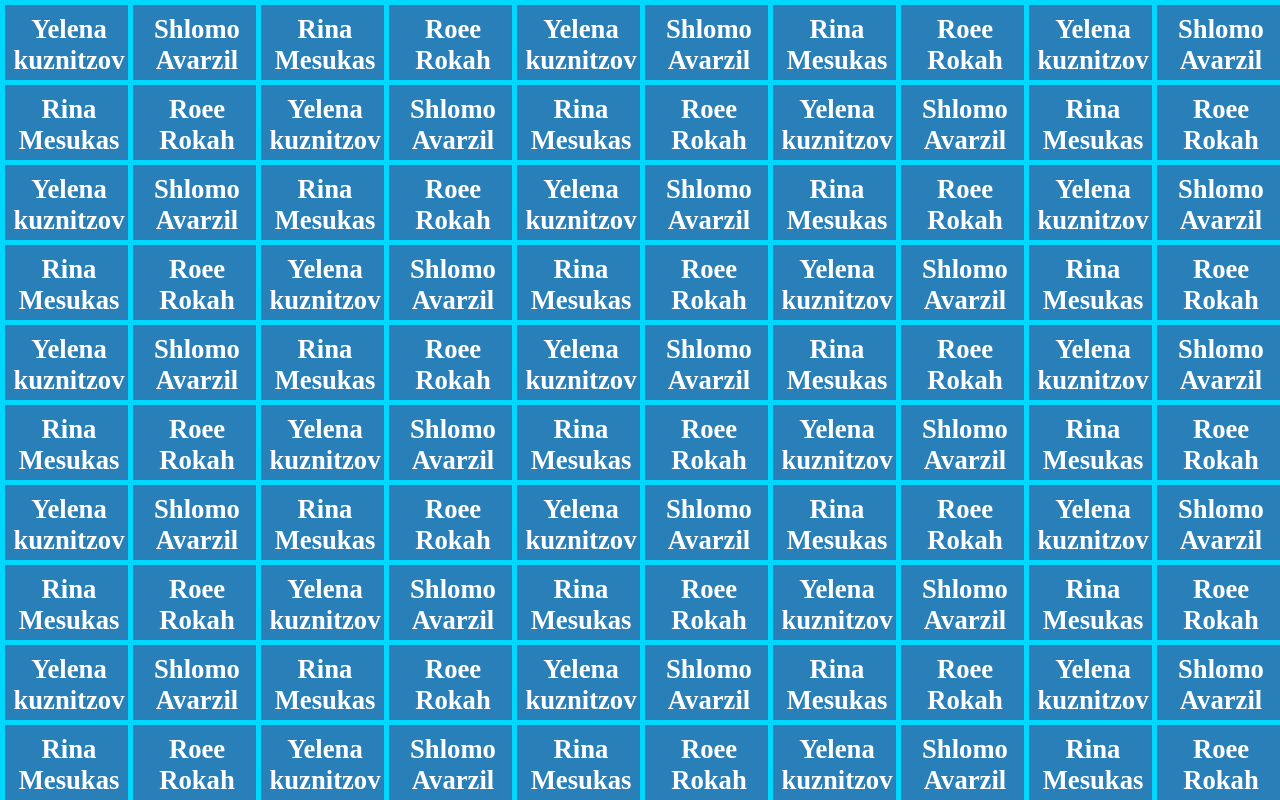
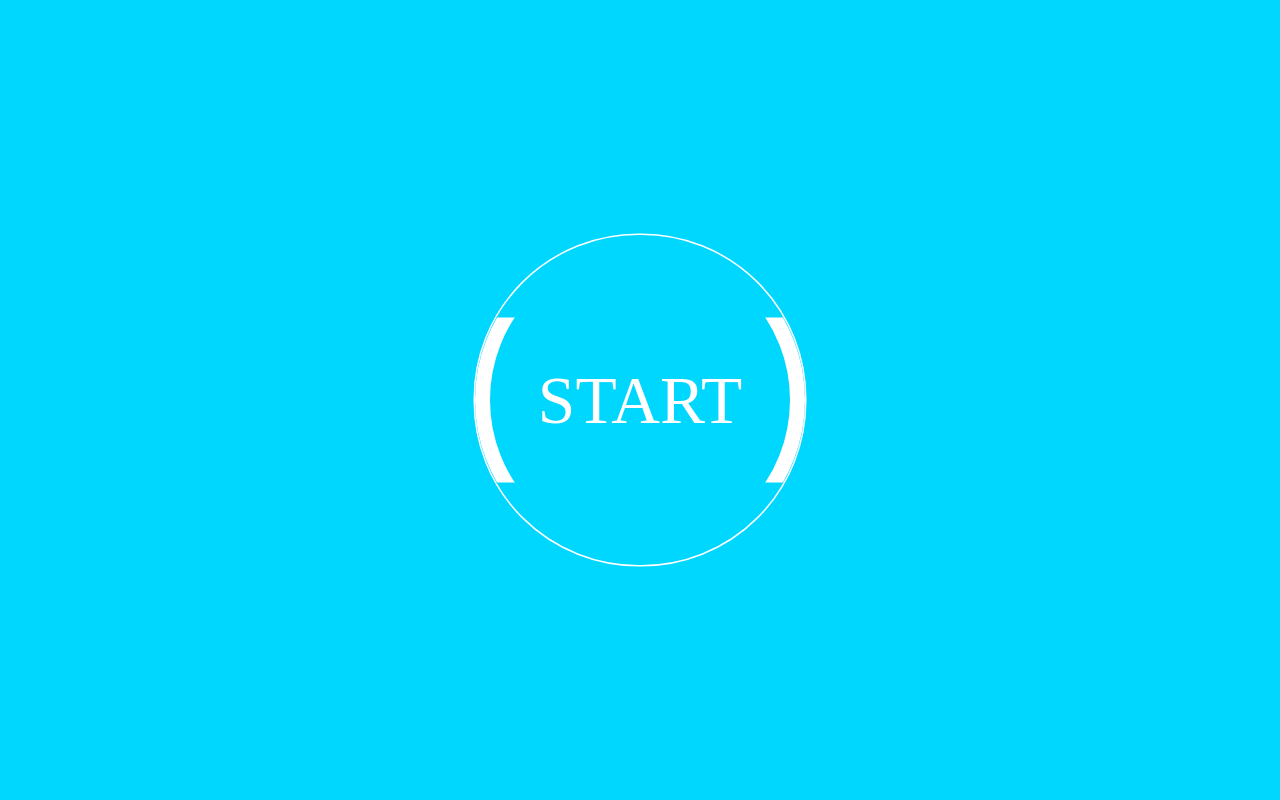
Before and after one commit to roeerokah/squid-lottery, an Angular app: page / in a window 1280 px wide. Built offline with nearby package versions, Linux system fonts and the light colour scheme.

Commit message:
add countdown

```diff
--- a/src/app/app.component.html
+++ b/src/app/app.component.html
@@ -1,5 +1,7 @@
-<div class="squid-board" #squidBoard>
-  <div id="card_{{i}}" class="flip-card" *ngFor="let squid of participants$ | async; trackBy:userByName; let i = index"
+<div class="squid-board" [ngClass]="{'center': lotteryStatus === LotteryStatus.START || lotteryStatus === LotteryStatus.COUNTDOWN || lotteryStatus === LotteryStatus.PRECOUNTDOWN}" #squidBoard>
+  <div class="flip-cards-container" *ngIf="lotteryStatus === LotteryStatus.PROCESSING">
+    <div id="card_{{i}}" class="flip-card"
+         *ngFor="let squid of participants$ | async; trackBy:userByName; let i = index"
          [ngStyle]="{'width': squidSize.width+'px', 'height': squidSize.height+'px'}">
       <div class="flip-card-inner">
         <div class="flip-card-front">
@@ -10,3 +12,17 @@
       </div>
     </div>
   </div>
+
+  <div class="outer" [ngClass]="{'countdown': lotteryStatus === LotteryStatus.PRECOUNTDOWN}" *ngIf="lotteryStatus === LotteryStatus.START || lotteryStatus === LotteryStatus.COUNTDOWN  || lotteryStatus === LotteryStatus.PRECOUNTDOWN" (click)="startCountdown()">
+    <div class="mask">
+      <div class="ring"></div>
+    </div>
+    <div class="text" *ngIf="lotteryStatus === LotteryStatus.START">Start</div>
+
+    <div class="text" *ngIf="lotteryStatus === LotteryStatus.COUNTDOWN">
+      <ng-container [counter]="'11'" [interval]="'1000'" (value)="counterEvent($event)">
+        <h3>{{ counter }}</h3>
+      </ng-container>
+    </div>
+  </div>
+</div>
--- a/src/app/app.component.scss
+++ b/src/app/app.component.scss
@@ -1,13 +1,21 @@
 
 .squid-board {
   position: absolute;
-  display: flex;
   top: 0;
   left: 0;
+  background-color: #00d7ff;
   width: 100%;
   height: 100%;
   overflow: hidden;
-  background-color: #00d7ff;
+
+  &.center {
+    display: flex;
+    justify-content: center;
+    align-items: center;
+  }
+
+  .flip-cards-container {
+    display: flex;
     flex-wrap: wrap;
     align-content: stretch;
     align-items: center;
@@ -41,8 +49,8 @@
       user-select: none;
 
       &.removed {
-      visibility:hidden;
-      opacity:0;
+        visibility: hidden;
+        opacity: 0;
       }
     }
 
@@ -51,11 +59,11 @@
       width: 100%;
       height: 100%;
       text-align: center;
-    transition: transform 0.6s;
+      transition: transform 0.9s;
       transform-style: preserve-3d;
     }
 
-  .flip-card:hover .flip-card-inner, .open > .flip-card-inner{
+    .flip-card:hover .flip-card-inner, .open > .flip-card-inner {
       transform: rotateY(180deg);
     }
 
@@ -84,3 +92,70 @@
       transform: rotateY(180deg);
     }
   }
+
+  .outer {
+    width: 220px;
+    height: 220px;
+    margin: 10px auto;
+    position: relative;
+    border-radius: 110px;
+    border: solid 1px #ffffff;
+    display: flex;
+    align-items: center;
+    justify-content: center;
+    cursor: pointer;
+    transform: scale(1.5);
+
+    .mask {
+      position: absolute;
+      top: 55px;
+      width: 220px;
+      height: 110px;
+      overflow: hidden;
+      /* Firefox */
+      -moz-transition: all 0.9s ease;
+      /* WebKit */
+      -webkit-transition: all 0.9s ease;
+      /* Opera */
+      -o-transition: all 0.9s ease;
+      /* Standard */
+      transition: all 0.9s ease;
+
+      .ring {
+        position: absolute;
+        top: -55px;
+        width: 200px;
+        height: 200px;
+        border: solid 10px #ffffff;
+        border-radius: 120px;
+
+        /* Firefox */
+        -moz-transition: all 0.9s ease;
+        /* WebKit */
+        -webkit-transition: all 0.9s ease;
+        /* Opera */
+        -o-transition: all 0.9s ease;
+        /* Standard */
+        transition: all 0.9s ease;
+      }
+    }
+    .text {
+      font-size: 45px;
+      color: white;
+      text-transform: uppercase;
+    }
+    &.countdown {
+      .mask {
+        transform: rotate(270deg);
+        -ms-transform: rotate(270deg); /* IE 9 */
+        -webkit-transform: rotate(270deg);
+        height: 220px;
+        top: 0;
+
+        .ring {
+          top: 0px;
+        }
+      }
+    }
+  }
+}
--- a/src/app/app.component.ts
+++ b/src/app/app.component.ts
@@ -2,9 +2,10 @@ import {AfterViewInit, ChangeDetectorRef, Component, ElementRef, HostListener, O
 import {SquidService} from './squid.service';
 import {SquidSize} from './models/squid-size.model';
 import {Participant} from './models/participant.model';
-import {EMPTY, from, NEVER, Observable, of} from 'rxjs';
+import {from, Observable, of} from 'rxjs';
 import {concatMap, delay, filter, map, mergeMapTo, switchMap, take, tap, toArray} from 'rxjs/operators';
 import confetti from 'canvas-confetti';
+import {LotteryStatus} from './enums/abstract-control-status.enum';
 
 const delayBeforeRevealingAll = 1000;
 let timeBetweenRemoveOfEachItem = 10;
@@ -22,28 +23,22 @@ const delayAfterSettingPosition = 1000;
   styleUrls: ['./app.component.scss']
 })
 export class AppComponent implements OnInit, AfterViewInit {
+  readonly LotteryStatus = LotteryStatus;
   @ViewChild('squidBoard') squidBoardElement: ElementRef;
   title = 'squid-lottery';
   participants$: Observable<Participant[]>;
   squidSize: SquidSize;
   private participantsLength: number;
   private cardsAreOpen = false;
+  lotteryStatus: LotteryStatus;
+  counter: number;
 
   constructor(private squidService: SquidService, private cd: ChangeDetectorRef) {
   }
 
   ngOnInit(): void {
-    this.squidService.refreshParticipants();
-    this.participants$ = this.squidService.participants$.pipe(tap(participants => {
-      this.participantsLength = participants.length;
-      console.log('Number of participants: ' + this.participantsLength);
-    }));
-    this.squidService.participants$.pipe(filter((participants) => !!participants?.length), take(1)).subscribe(participants => {
-      this.participantsLength = participants.length;
-      console.log('Number of participants: ' + this.participantsLength);
-      this.squidSize = this.squidService.calcSquidSize(window.innerWidth, window.innerHeight, this.participantsLength);
-      this.cd.detectChanges();
-    });
+    this.lotteryStatus = LotteryStatus.START;
+
   }
 
   userByName(index, item) {
@@ -173,7 +168,21 @@ export class AppComponent implements OnInit, AfterViewInit {
     }
 
   ngAfterViewInit(): void {
-    this.startLottery();
+    // this.startLottery();
+  }
+
+  startCountdown(): void {
+    this.lotteryStatus = LotteryStatus.PRECOUNTDOWN;
+    setTimeout(() => {
+      this.lotteryStatus = LotteryStatus.COUNTDOWN;
+    }, 1000);
+  }
+
+  counterEvent(value): void {
+    if (value === 0) {
+      this.startLottery();
+    }
+    this.counter = value;
   }
 
   startLottery(): void {
@@ -184,6 +193,18 @@ export class AppComponent implements OnInit, AfterViewInit {
     * setPosition
     * remove
      */
+    this.lotteryStatus = LotteryStatus.PROCESSING;
+    this.squidService.refreshParticipants();
+    this.participants$ = this.squidService.participants$.pipe(tap(participants => {
+      this.participantsLength = participants.length;
+      console.log('Number of participants: ' + this.participantsLength);
+    }));
+    this.squidService.participants$.pipe(filter((participants) => !!participants?.length), take(1)).subscribe(participants => {
+      this.participantsLength = participants.length;
+      console.log('Number of participants: ' + this.participantsLength);
+      this.squidSize = this.squidService.calcSquidSize(window.innerWidth, window.innerHeight, this.participantsLength);
+      this.cd.detectChanges();
+    });
     this.separateOneByOne().subscribe(() => {
       this.flipThemAll().pipe(delay(delayBeforeRevealingAll)).subscribe((() => {
         this.removeItems().then((remainingParticipants) => {
--- a/src/app/app.module.ts
+++ b/src/app/app.module.ts
@@ -4,12 +4,14 @@ import { NgModule } from '@angular/core';
 import { AppRoutingModule } from './app-routing.module';
 import { AppComponent } from './app.component';
 import { SquidFlatComponent } from './squid-flat/squid-flat.component';
-import {HttpClientModule} from "@angular/common/http";
+import {HttpClientModule} from '@angular/common/http';
+import { CounterDirective } from './directives/counter.directive';
 
 @NgModule({
   declarations: [
     AppComponent,
-    SquidFlatComponent
+    SquidFlatComponent,
+    CounterDirective
   ],
   imports: [
     BrowserModule,
--- /dev/null
+++ b/src/app/directives/counter.directive.ts
@@ -0,0 +1,41 @@
+import { Directive, Input, Output, EventEmitter, OnChanges, OnDestroy } from '@angular/core';
+
+import { Subject, Observable, Subscription, timer } from 'rxjs';
+import { switchMap, take, tap } from 'rxjs/operators';
+
+@Directive({
+  // tslint:disable-next-line:directive-selector
+  selector: '[counter]'
+})
+export class CounterDirective implements OnChanges, OnDestroy {
+
+  // tslint:disable-next-line:variable-name
+  private _counterSource$ = new Subject<any>();
+  // tslint:disable-next-line:variable-name
+  private _subscription = Subscription.EMPTY;
+
+  @Input() counter: number;
+  @Input() interval: number;
+  @Output() value = new EventEmitter<number>();
+
+  constructor() {
+
+    this._subscription = this._counterSource$.pipe(
+      switchMap(({ interval, count }) =>
+        timer(0, interval).pipe(
+          take(count),
+          tap(() => this.value.emit(--count))
+        )
+      )
+    ).subscribe();
+  }
+
+  ngOnChanges(): void {
+    this._counterSource$.next({ count: this.counter, interval: this.interval });
+  }
+
+  ngOnDestroy(): void {
+    this._subscription.unsubscribe();
+  }
+
+}
--- /dev/null
+++ b/src/app/enums/abstract-control-status.enum.ts
@@ -0,0 +1,7 @@
+export enum LotteryStatus {
+  START = 'Start',
+  PRECOUNTDOWN = 'PreCountdown',
+  COUNTDOWN = 'Countdown',
+  PROCESSING = 'Processing',
+  END = 'End',
+}
```
Also changed, not shown: 1 other file (tests, documents, lock files or other folders). Lines whose indentation alone changed are shown as unchanged.
